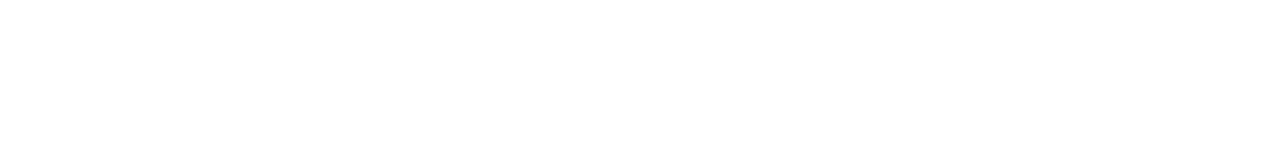
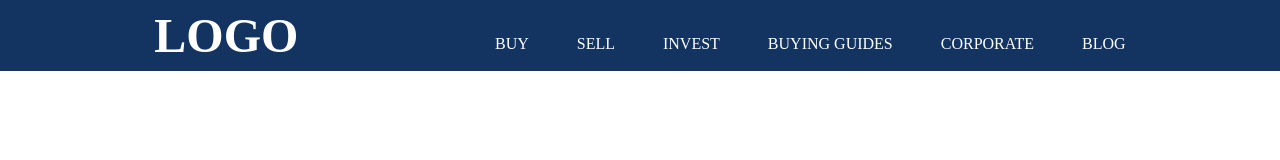
Before and after one commit to ozkan4186/CarbonCase, a plain HTML site: page index.html in a window 1280 px wide. Drawn offline with Linux system fonts and the light colour scheme.

Commit message:
navbar done

```diff
--- a/index.html
+++ b/index.html
@@ -7,7 +7,22 @@
     <link rel="stylesheet" href="style.css">
 </head>
 <body>
-
+     <!-- NAVBAR -->
+    <nav class="container" >
+        <div class="left" >
+            LOGO
+        </div>
+        <div class="right" >
+            <div>BUY</div>
+            <div>SELL</div>
+            <div>INVEST</div>
+            <div>BUYING GUIDES</div>
+            <div>CORPORATE</div>
+            <div>BLOG</div>
+        </div>
+    </nav>
+    <!-- NAVBAR  -->
+    <!-- NABAR2  -->
 
 
 
--- a/style.css
+++ b/style.css
@@ -0,0 +1,47 @@
+
+* {
+    padding: 0;
+    margin: 0;
+    box-sizing: border-box;
+}
+
+.container {
+    display: flex;
+    justify-content: space-around;
+    flex-wrap: wrap;
+    background-color: #133461;
+    align-items: center;
+    color: white;
+    width: 100%;
+    padding: 0.5rem;
+}
+
+.left {
+    font-size: 3rem;
+    font-weight: 900;
+    cursor: pointer;
+    margin-left: 3rem;
+}
+
+.right {
+    display: flex;
+    justify-content: space-around;
+    gap: 3rem;
+    margin-top: 1rem;
+    cursor: pointer;
+    margin-right: 3rem;
+    font-size: 1rem;
+}
+
+@media screen and (max-width: 500px) {
+    .left {
+        display: none;
+    }
+
+    .right {
+        display: flex;
+        justify-content: center;
+        flex-direction: column;
+        align-items: center;
+    }
+}
```
